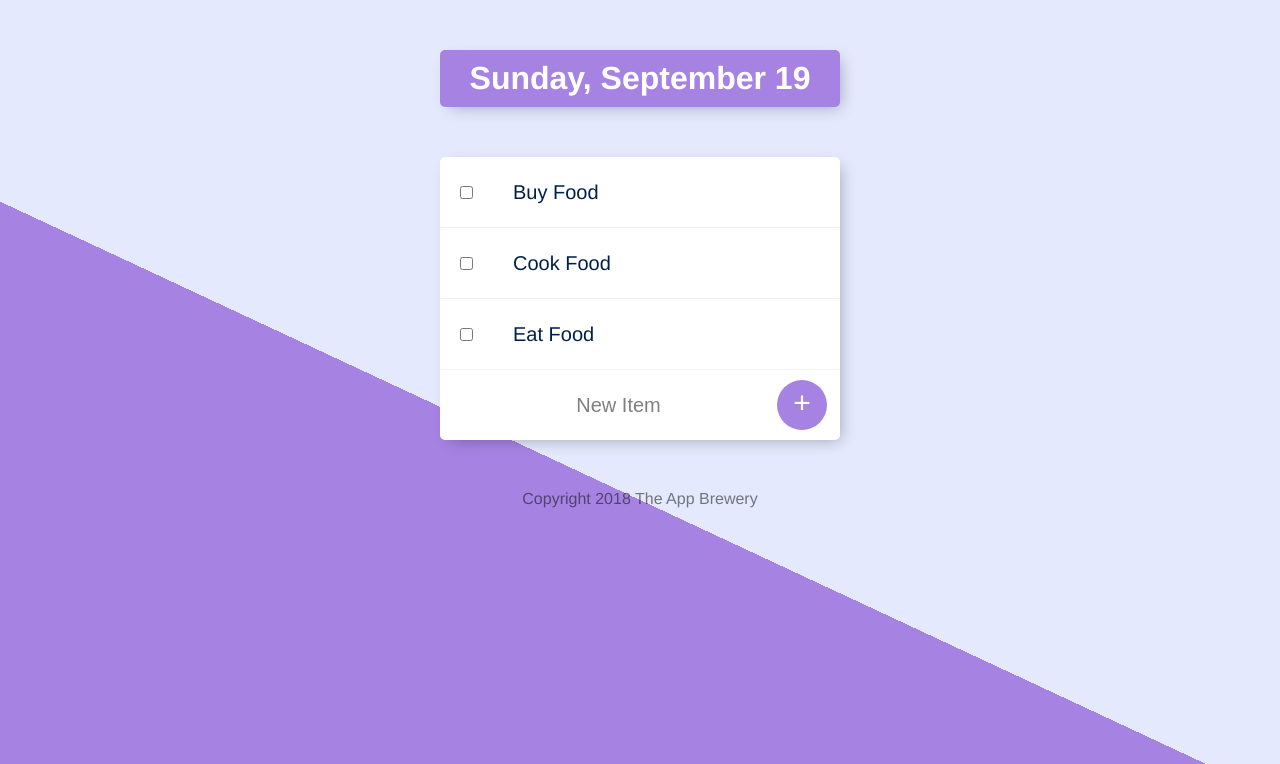
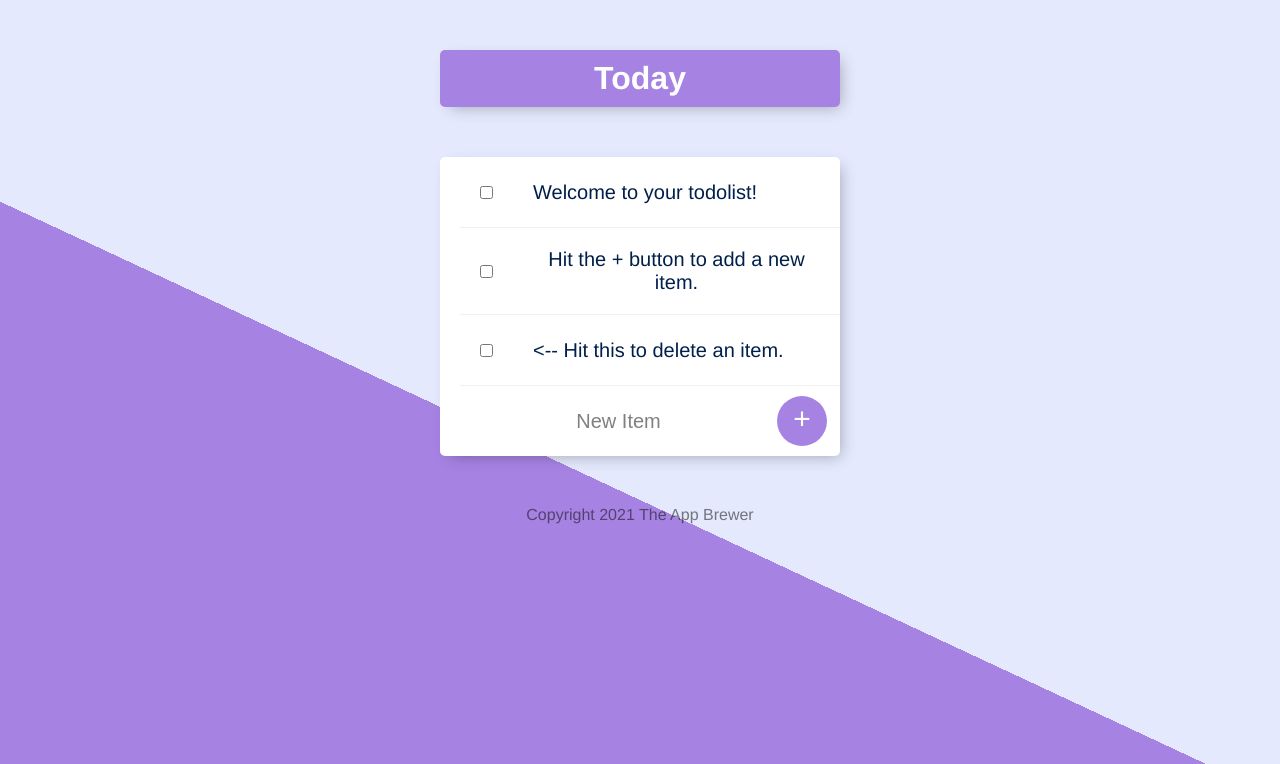
Before and after one commit to mohammed-saoufi/To-Do-List, a Node server app: page / in a window 1280 px wide. Shown: the top 764 px of the page. Run offline with Node 20, Linux system fonts and the light colour scheme; data comes from the database, SQL or seed files in the repository; data that the repository does not hold is empty; some libraries are stand-ins or nearby versions.

Commit message:
To Do List Part 2

```diff
--- a/app.js
+++ b/app.js
@@ -2,7 +2,8 @@
 
 const express = require("express");
 const bodyParser = require("body-parser");
-const date = require(__dirname + "/date.js");
+const mongoose = require("mongoose");
+const _ = require("lodash");
 
 const app = express();
 
@@ -11,32 +12,123 @@ app.set('view engine', 'ejs');
 app.use(bodyParser.urlencoded({extended: true}));
 app.use(express.static("public"));
 
-const items = ["Buy Food", "Cook Food", "Eat Food"];
-const workItems = [];
+mongoose.connect("mongodb://localhost:27017/todolistDB", {useNewUrlParser: true});
+
+const itemsSchema = {
+  name: String
+};
+
+const Item = mongoose.model("Item", itemsSchema);
+
+
+const item1 = new Item({
+  name: "Welcome to your todolist!"
+});
+
+const item2 = new Item({
+  name: "Hit the + button to add a new item."
+});
+
+const item3 = new Item({
+  name: "<-- Hit this to delete an item."
+});
+
+const defaultItems = [item1, item2, item3];
+
+const listSchema = {
+  name: String,
+  items: [itemsSchema]
+};
+
+const List = mongoose.model("List", listSchema);
+
 
 app.get("/", function(req, res) {
 
-const day = date.getDate();
+  Item.find({}, function(err, foundItems){
 
-  res.render("list", {listTitle: day, newListItems: items});
+    if (foundItems.length === 0) {
+      Item.insertMany(defaultItems, function(err){
+        if (err) {
+          console.log(err);
+        } else {
+          console.log("Successfully savevd default items to DB.");
+        }
+      });
+      res.redirect("/");
+    } else {
+      res.render("list", {listTitle: "Today", newListItems: foundItems});
+    }
+  });
+
+});
+
+app.get("/:customListName", function(req, res){
+  const customListName = _.capitalize(req.params.customListName);
+
+  List.findOne({name: customListName}, function(err, foundList){
+    if (!err){
+      if (!foundList){
+        //Create a new list
+        const list = new List({
+          name: customListName,
+          items: defaultItems
+        });
+        list.save();
+        res.redirect("/" + customListName);
+      } else {
+        //Show an existing list
+
+        res.render("list", {listTitle: foundList.name, newListItems: foundList.items});
+      }
+    }
+  });
+
+
 
 });
 
 app.post("/", function(req, res){
 
-  const item = req.body.newItem;
+  const itemName = req.body.newItem;
+  const listName = req.body.list;
 
-  if (req.body.list === "Work") {
-    workItems.push(item);
-    res.redirect("/work");
+  const item = new Item({
+    name: itemName
+  });
+
+  if (listName === "Today"){
+    item.save();
+    res.redirect("/");
   } else {
-    items.push(item);
-    res.redirect("/");
+    List.findOne({name: listName}, function(err, foundList){
+      foundList.items.push(item);
+      foundList.save();
+      res.redirect("/" + listName);
+    });
   }
 });
 
-app.get("/work", function(req,res){
-  res.render("list", {listTitle: "Work List", newListItems: workItems});
+app.post("/delete", function(req, res){
+  const checkedItemId = req.body.checkbox;
+  const listName = req.body.listName;
+
+  if (listName === "Today") {
+    Item.findByIdAndRemove(checkedItemId, function(err){
+      if (!err) {
+        console.log("Successfully deleted checked item.");
+        res.redirect("/");
+      }
+    });
+  } else {
+    List.findOneAndUpdate({name: listName}, {$pull: {items: {_id: checkedItemId}}}, function(err, foundList){
+      if (!err){
+        res.redirect("/" + listName);
+      }
+    });
+  }
+
+
 });
 
 app.get("/about", function(req, res){
--- a/date.js
+++ /dev/null
@@ -1,27 +0,0 @@
-//jshint esversion:6
-
-exports.getDate = function() {
-
-  const today = new Date();
-
-  const options = {
-    weekday: "long",
-    day: "numeric",
-    month: "long"
-  };
-
-  return today.toLocaleDateString("en-US", options);
-
-};
-
-exports.getDay = function () {
-
-  const today = new Date();
-
-  const options = {
-    weekday: "long"
-  };
-
-  return today.toLocaleDateString("en-US", options);
-
-};
--- a/package.json
+++ b/package.json
@@ -20,6 +20,8 @@
   "dependencies": {
     "body-parser": "^1.19.0",
     "ejs": "^3.1.6",
-    "express": "^4.17.1"
+    "express": "^4.17.1",
+    "lodash": "^4.17.21",
+    "mongoose": "^6.0.6"
   }
 }
--- a/views/footer.ejs
+++ b/views/footer.ejs
@@ -3,7 +3,7 @@
 </body>
 
 <footer>
-  Copyright 2018 The App Brewery
+  Copyright 2021 The App Brewer
 </footer>
 
 </html>
--- a/views/list.ejs
+++ b/views/list.ejs
@@ -5,16 +5,23 @@
   </div>
 
   <div class="box">
-    <% for (let i=0; i<newListItems.length; i++) { %>
+
+
+  <%  newListItems.forEach(function(item){ %>
+
+    <form action="/delete" method="post">
       <div class="item">
-        <input type="checkbox">
-        <p><%=  newListItems[i]  %></p>
+        <input type="checkbox" name="checkbox" value="<%=item._id%>" onChange="this.form.submit()">
+        <p><%=item.name%></p>
       </div>
-      <% } %>
+      <input type="hidden" name="listName" value="<%= listTitle %>"></input>
+    </form>
+  <%  }) %>
+
 
       <form class="item" action="/" method="post">
         <input type="text" name="newItem" placeholder="New Item" autocomplete="off">
-        <button type="submit" name="list">+</button>
+        <button type="submit" name="list" value="<%= listTitle %>">+</button>
       </form>
   </div>
 
```
Also changed, not shown: 1 other file.
